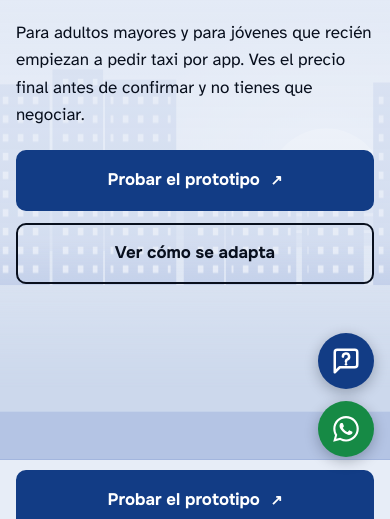
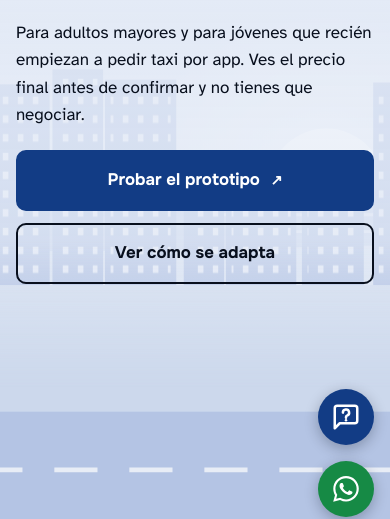
Before and after one commit to josewql07/drivu, a plain HTML site: page index.html in a window 390 px wide. Shown: the part 303-822 px from the top of the page. Drawn offline with Linux system fonts and the light colour scheme.

Commit message:
Celular: quita la barra fija de 'Probar el prototipo' y baja el botón de ayuda
Co-Authored-By: Claude Opus 5.5 <noreply@anthropic.com>
Claude-Session: https://claude.ai/code/session_012be7Qhw58nQ4jszgQpqxTt

```diff
--- a/index.html
+++ b/index.html
@@ -344,9 +344,6 @@ section{padding-block:clamp(48px,8vw,96px)}
   tbody tr td:last-child{border-bottom:0}
   tbody td::before{content:attr(data-label);display:block;font-size:.82rem;font-weight:700;color:var(--muted);margin-bottom:2px}
   td.us::before{content:attr(data-label);color:var(--accent)}
-  .cta-bar{display:block;position:fixed;left:0;right:0;bottom:0;z-index:6;background:var(--bg);border-top:1px solid var(--line);padding:10px max(16px,env(safe-area-inset-right,0px)) calc(10px + env(safe-area-inset-bottom,0px)) max(16px,env(safe-area-inset-left,0px))}
-  .cta-bar .btn{width:100%}
-  body{padding-bottom:calc(80px + env(safe-area-inset-bottom,0px))}
 }
 @media (forced-colors:active){.btn,.theme,.menu-btn{border:2px solid ButtonText}}
 
@@ -370,7 +367,6 @@ section{padding-block:clamp(48px,8vw,96px)}
 footer{padding-bottom:calc(104px + env(safe-area-inset-bottom,0px))}
 @media (max-width:600px){
   .wa-float{width:56px;height:56px;right:max(16px,env(safe-area-inset-right,0px))}
-  .wa-float.sobre-cta{bottom:calc(84px + env(safe-area-inset-bottom,0px))}
   .lr-pie{padding-right:72px}
   .wa-float.oculto{opacity:0;pointer-events:none;transform:translateY(12px)}
 }
@@ -709,7 +705,6 @@ html.ap-abierta{overflow:hidden}
     <p class="prof">Asesor: Dr. Rodrigo Edgar Castilla Levano · Lima, Perú, 2026</p>
   </div>
 </section>
-<div class="cta-bar"><a class="btn primary" href="app/" target="_blank" rel="noopener">Probar el prototipo <span class="sr-only">(se abre en una pestaña nueva)</span><span class="ext" aria-hidden="true">↗</span></a></div>
 </main>
 
 <footer>
@@ -788,7 +783,7 @@ html.ap-abierta{overflow:hidden}
 .ay-panel .dab-ctrl{border-top:1px solid var(--line);max-height:48%;overflow-y:auto;flex:none}
 .ay-aviso{margin:0;padding:6px 14px 0;font-size:.78rem;color:var(--muted);text-align:center}
 @media (max-width:600px){
-  .ay-fab{width:56px;height:56px;right:max(16px,env(safe-area-inset-right,0px));bottom:calc(152px + env(safe-area-inset-bottom,0px))}
+  .ay-fab{width:56px;height:56px;right:max(16px,env(safe-area-inset-right,0px));bottom:calc(96px + env(safe-area-inset-bottom,0px))}
   .ay-fab .ay-burb{display:none}
   .ay-panel{inset:0;width:auto;height:auto;border-radius:0;border:0;padding-bottom:env(safe-area-inset-bottom,0px)}
   .ay-cab{padding-top:calc(14px + env(safe-area-inset-top,0px))}
```
Also changed, not shown: foro.html (+0 -4 lines), libro-de-reclamaciones.html (+0 -4 lines).
